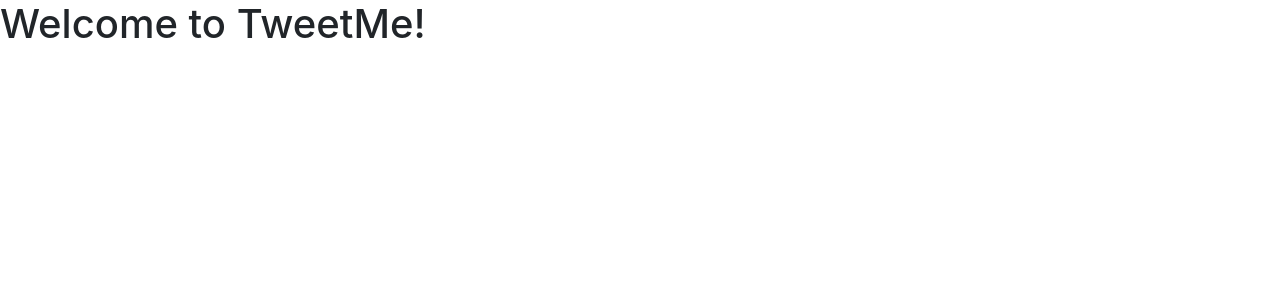
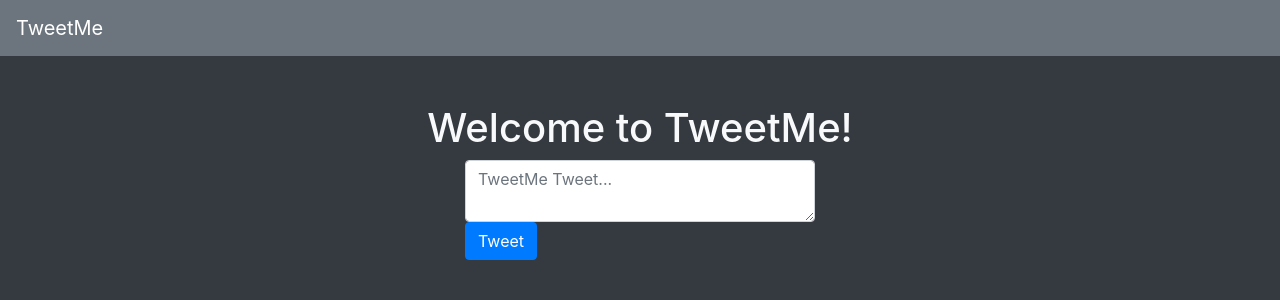
Before and after one commit to dbidwell94/TweetApp, a Django app: page / in a window 1280 px wide. Shown: the top 300 px of the page. Run offline with Django 3.2, Linux system fonts and the light colour scheme; data that the repository does not hold is empty; some libraries are stand-ins or nearby versions.

Commit message:
Restructured main HTML, added some bootstrap styling, added dynamic loading of 'tweets' via JavaScript

```diff
--- a/templates/base.html
+++ b/templates/base.html
@@ -1,23 +1,37 @@
 <!doctype html>
 <html lang="en">
+
 <head>
   <!-- Required meta tags -->
   <meta charset="utf-8">
   <meta name="viewport" content="width=device-width, initial-scale=1, shrink-to-fit=no">
 
   <!-- Bootstrap CSS -->
-    <link rel="stylesheet" href="https://stackpath.bootstrapcdn.com/bootstrap/4.5.0/css/bootstrap.min.css" integrity="sha384-9aIt2nRpC12Uk9gS9baDl411NQApFmC26EwAOH8WgZl5MYYxFfc+NcPb1dKGj7Sk" crossorigin="anonymous">
+  <link rel="stylesheet" href="https://stackpath.bootstrapcdn.com/bootstrap/4.5.0/css/bootstrap.min.css"
+    integrity="sha384-9aIt2nRpC12Uk9gS9baDl411NQApFmC26EwAOH8WgZl5MYYxFfc+NcPb1dKGj7Sk" crossorigin="anonymous">
 
   <title>TweetMe</title>
 </head>
-  <body>
+
+<body class='bg-dark'>
+  {% include 'components/navbar.html' %}
+  <div class="container">
     {% block content %}
     {% endblock content %}
+  </div>
+
 
   <!-- Optional JavaScript -->
   <!-- jQuery first, then Popper.js, then Bootstrap JS -->
-    <script src="https://code.jquery.com/jquery-3.5.1.slim.min.js" integrity="sha384-DfXdz2htPH0lsSSs5nCTpuj/zy4C+OGpamoFVy38MVBnE+IbbVYUew+OrCXaRkfj" crossorigin="anonymous"></script>
-    <script src="https://cdn.jsdelivr.net/npm/popper.js@1.16.0/dist/umd/popper.min.js" integrity="sha384-Q6E9RHvbIyZFJoft+2mJbHaEWldlvI9IOYy5n3zV9zzTtmI3UksdQRVvoxMfooAo" crossorigin="anonymous"></script>
-    <script src="https://stackpath.bootstrapcdn.com/bootstrap/4.5.0/js/bootstrap.min.js" integrity="sha384-OgVRvuATP1z7JjHLkuOU7Xw704+h835Lr+6QL9UvYjZE3Ipu6Tp75j7Bh/kR0JKI" crossorigin="anonymous"></script>
+  <script src="https://code.jquery.com/jquery-3.5.1.slim.min.js"
+    integrity="sha384-DfXdz2htPH0lsSSs5nCTpuj/zy4C+OGpamoFVy38MVBnE+IbbVYUew+OrCXaRkfj"
+    crossorigin="anonymous"></script>
+  <script src="https://cdn.jsdelivr.net/npm/popper.js@1.16.0/dist/umd/popper.min.js"
+    integrity="sha384-Q6E9RHvbIyZFJoft+2mJbHaEWldlvI9IOYy5n3zV9zzTtmI3UksdQRVvoxMfooAo"
+    crossorigin="anonymous"></script>
+  <script src="https://stackpath.bootstrapcdn.com/bootstrap/4.5.0/js/bootstrap.min.js"
+    integrity="sha384-OgVRvuATP1z7JjHLkuOU7Xw704+h835Lr+6QL9UvYjZE3Ipu6Tp75j7Bh/kR0JKI"
+    crossorigin="anonymous"></script>
 </body>
+
 </html>
--- /dev/null
+++ b/templates/components/form.html
@@ -0,0 +1,5 @@
+<form method="POST">
+    {% csrf_token %}
+    {{ form.as_p }}
+    <button type="submit" class="btn btn-secondary">Save</button>
+</form>
--- /dev/null
+++ b/templates/components/navbar.html
@@ -0,0 +1,35 @@
+<nav class="navbar navbar-expand-lg navbar-dark bg-secondary mb-5">
+    <a class="navbar-brand" href="/">TweetMe</a>
+    <button class="navbar-toggler" type="button" data-toggle="collapse" data-target="#navbarSupportedContent" aria-controls="navbarSupportedContent" aria-expanded="false" aria-label="Toggle navigation">
+      <span class="navbar-toggler-icon"></span>
+    </button>
+
+    <div class="collapse navbar-collapse d-none" id="navbarSupportedContent">
+      <ul class="navbar-nav mr-auto d-none">
+        <li class="nav-item active">
+          <a class="nav-link" href="#">Home <span class="sr-only">(current)</span></a>
+        </li>
+        <li class="nav-item">
+          <a class="nav-link" href="#">Link</a>
+        </li>
+        <li class="nav-item dropdown">
+          <a class="nav-link dropdown-toggle" href="#" id="navbarDropdown" role="button" data-toggle="dropdown" aria-haspopup="true" aria-expanded="false">
+            Dropdown
+          </a>
+          <div class="dropdown-menu" aria-labelledby="navbarDropdown">
+            <a class="dropdown-item" href="#">Action</a>
+            <a class="dropdown-item" href="#">Another action</a>
+            <div class="dropdown-divider"></div>
+            <a class="dropdown-item" href="#">Something else here</a>
+          </div>
+        </li>
+        <li class="nav-item">
+          <a class="nav-link disabled" href="#" tabindex="-1" aria-disabled="true">Disabled</a>
+        </li>
+      </ul>
+      <form class="form-inline my-2 my-lg-0 d-none">
+        <input class="form-control mr-sm-2" type="search" placeholder="Search" aria-label="Search">
+        <button class="btn btn-outline-success my-2 my-sm-0" type="submit">Search</button>
+      </form>
+    </div>
+  </nav>
--- a/templates/pages/home.html
+++ b/templates/pages/home.html
@@ -1,25 +1,72 @@
 {% extends 'base.html' %}
 
 {% block content %}
-<h1>
+<div class="row text-center">
+    <div class="col">
+        <h1 class="text-light">
             Welcome to TweetMe!
         </h1>
-<div id="tweets">
+    </div>
+</div>
+
+<div class="row mb-4">
+    <div class="col-md-4 mx-auto col-10">
+        <form class="form" id="tweet-create-form" method="POST" action="/create-tweet">
+            {% csrf_token %}
+            <input type="hidden" value="/" name="next">
+            <textarea class="form-control" name="content" placeholder="TweetMe Tweet..."></textarea>
+            <button class="btn btn-primary" type="submit">Tweet</button>
+        </form>
+    </div>
+</div>
+
+<div class="row" id="tweets">
     <p>
         Loading...
     </p>
 </div>
 
 <script>
-    const tweetsElement = document.getElementById("tweets");
+    function handleTweetFormDidSubmit(event){
+        event.preventDefault();
+        const myForm = event.target;
+        const myFormData = new FormData(myForm);
+        const url = myForm.getAttribute("action");
+        const method = myForm.getAttribute("method");
+        const httpResponse = new XMLHttpRequest();
+        httpResponse.open(method, url);
+        httpResponse.onload = function(){
+            console.log(httpResponse.response);
+            const tweetsEl = document.getElementById("tweets");
+            loadTweets(tweetsEl);
+        }
+        httpResponse.send(myFormData);
+    }
+
+    const tweetsEl = document.getElementById("tweets");
+    const tweetCreateFormEl = document.getElementById("tweet-create-form");
+
+    tweetCreateFormEl.addEventListener("submit", handleTweetFormDidSubmit);
+
+    function handleOnLike(tweet_id, currentCount){
+        console.log(tweet_id, currentCount);
+    }
+
+    function returnLikeButton(tweet){
+        return "<button class='btn btn-primary btn-sm', onClick=handleOnLike(" + tweet.id + "," + tweet.likes +
+        ")>"+tweet.likes+" Like</button>"
+    }
 
     function returnFormattedTweet(tweet){
-        let formattedTweet = "<div class='jumbotron jumbotron-fluid tweet'><p class='text-secondary' id='tweet-" + tweet.id + "'>"
+        let formattedTweet = "<div class='border rounded mb-4 py-3 tweet col-12 col-md-10 mx-auto'><p class='text-secondary' id='tweet-" + tweet.id + "'>"
         + tweet.content
-        + "</p></div>";
+        + "</p><div class='btn-group'>"
+        +returnLikeButton(tweet)
+        +"</div></div>";
         return formattedTweet;
     }
 
+    function loadTweets(tweetsElement){
         const httpResponse = new XMLHttpRequest();
         const method = 'GET';
         const url = '/tweets';
@@ -38,5 +85,8 @@
             tweetsElement.innerHTML = finalStr;
         }
         httpResponse.send();
+    }
+
+    loadTweets(tweetsEl);
 </script>
 {% endblock content %}
--- a/tweetme/settings.py
+++ b/tweetme/settings.py
@@ -25,7 +25,7 @@
 # SECURITY WARNING: don't run with debug turned on in production!
 DEBUG = True
 
-ALLOWED_HOSTS = []
+ALLOWED_HOSTS = ['127.0.0.1']
 
 
 # Application definition
--- a/tweetme/urls.py
+++ b/tweetme/urls.py
@@ -1,25 +1,14 @@
-"""tweetme URL Configuration
-
-The `urlpatterns` list routes URLs to views. For more information please see:
-    https://docs.djangoproject.com/en/2.2/topics/http/urls/
-Examples:
-Function views
-    1. Add an import:  from my_app import views
-    2. Add a URL to urlpatterns:  path('', views.home, name='home')
-Class-based views
-    1. Add an import:  from other_app.views import Home
-    2. Add a URL to urlpatterns:  path('', Home.as_view(), name='home')
-Including another URLconf
-    1. Import the include() function: from django.urls import include, path
-    2. Add a URL to urlpatterns:  path('blog/', include('blog.urls'))
-"""
 from django.contrib import admin
 from django.urls import path
-from tweets.views import home_page, tweet_detail_view, tweet_list_view
+from tweets.views import (
+    home_page, tweet_detail_view, tweet_list_view,
+    tweet_create_view
+)
 
 urlpatterns = [
     path('admin/', admin.site.urls),
     path('', home_page),
+    path('create-tweet', tweet_create_view),
     path('tweets/', tweet_list_view),
     path('tweets/<int:tweet_id>', tweet_detail_view)
 ]
--- a/tweets/views.py
+++ b/tweets/views.py
@@ -1,7 +1,12 @@
-from django.shortcuts import render
+from random import randint
+from django.shortcuts import render, redirect
 from django.http import HttpResponse, Http404, JsonResponse
+from django.conf import settings
+from django.utils.http import is_safe_url
 from .models import Tweet
+from .forms import TweetForm
 
+ALLOWED_HOSTS = settings.ALLOWED_HOSTS
 
 def home_page(request, *args, **kwargs):
     context = {}
@@ -14,7 +19,7 @@
     to be consumed by JavaScript
     """
     query_set = Tweet.objects.all()
-    tweets_list = [{"id": tweet.id, "content": tweet.content} for tweet in query_set]
+    tweets_list = [{"id": tweet.id, "content": tweet.content, "likes": randint(0, 500)} for tweet in query_set]
     data = {
         "isUser": False,
         "response": tweets_list
@@ -39,3 +44,16 @@
         status = 404
 
     return JsonResponse(data, status=status)
+
+
+def tweet_create_view(request, *args, **kwags):
+    tweet_form = TweetForm(request.POST or None)
+    next_url = request.POST.get('next') or None
+    if tweet_form.is_valid():
+        obj = tweet_form.save(commit=False)
+        obj.save()
+        if next_url is not None and is_safe_url(next_url, ALLOWED_HOSTS):
+            return redirect(next_url)
+        tweet_form = TweetForm()
+    context = {'form': tweet_form}
+    return render(request, 'components/form.html', context)
```
Also changed, not shown: todo.md (+1 -0 lines), tweets/forms.py (added, +16 -0 lines), templates/components/footer.html (added). Lines whose indentation alone changed are shown as unchanged.
